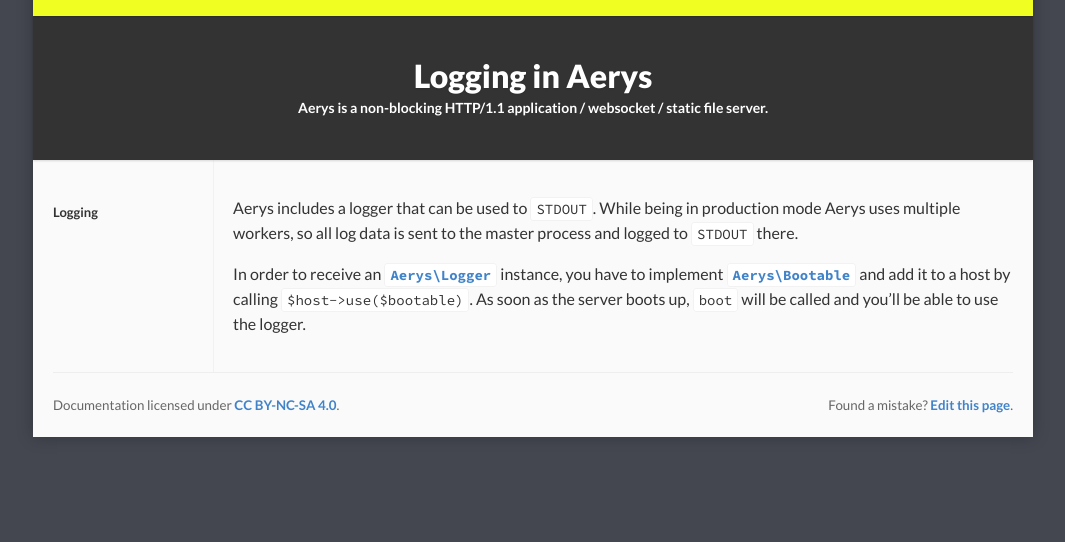
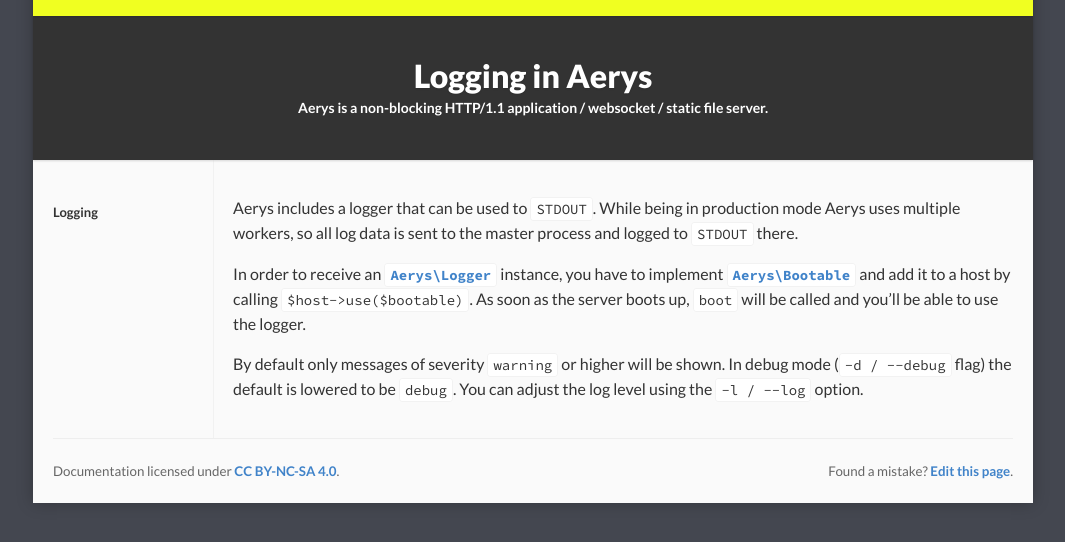
Before and after one commit to amphp/amphp.github.io, a Jekyll site: the page built from docs/aerys/logging.md, in a window 1280 px wide, cut to the strip 193-735 px from the top of the page. Shown: the whole strip, without its empty margins (107-1172 px from the left). Built offline with Jekyll 4.4.1, drawn with Linux system fonts in a browser that asks for light colours; nearby versions of some CDN libraries.

Commit message:
Add info about log levels in Aerys

```diff
--- a/docs/aerys/logging.md
+++ b/docs/aerys/logging.md
@@ -11,3 +11,5 @@ layout: default
 Aerys includes a logger that can be used to `STDOUT`. While being in production mode Aerys uses multiple workers, so all log data is sent to the master process and logged to `STDOUT` there.
 
 In order to receive an [`Aerys\Logger`](https://github.com/amphp/aerys/blob/master/lib/Logger.php) instance, you have to implement [`Aerys\Bootable`](https://github.com/amphp/aerys/blob/master/lib/Bootable.php) and add it to a host by calling `$host->use($bootable)`. As soon as the server boots up, `boot` will be called and you'll be able to use the logger.
+
+By default only messages of severity `warning` or higher will be shown. In debug mode (`-d / --debug` flag) the default is lowered to be `debug`. You can adjust the log level using the `-l / --log` option.
```
